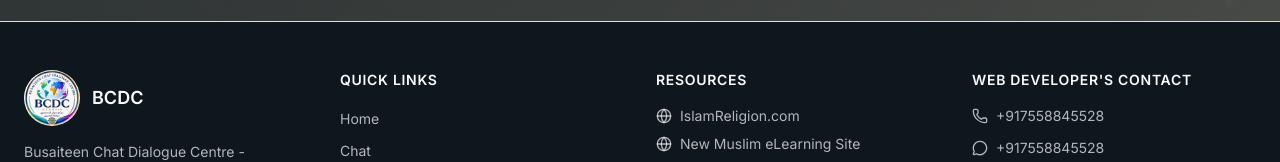
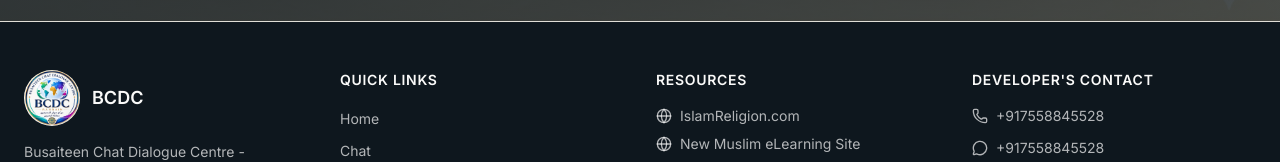
Before and after one commit to bcdcbahrain/v0-website, a Next.js app: page / in a window 1280 px wide. Shown: the part 3774-3936 px from the top of the page. Built offline with nearby package versions, Linux system fonts and the light colour scheme.

Commit message:
Update contact header from 'Web Developer's Contact' to 'Developer's Contact'

```diff
--- a/components/footer.tsx
+++ b/components/footer.tsx
@@ -100,7 +100,7 @@ export function Footer() {
           {/* Contact Info */}
           <div className="space-y-4">
             <h3 className="text-sm font-semibold uppercase tracking-wider">
-              Web Developer's Contact
+              Developer's Contact
             </h3>
             <ul className="space-y-3">
               <li className="flex items-center gap-2 text-sm text-background/70">
```
